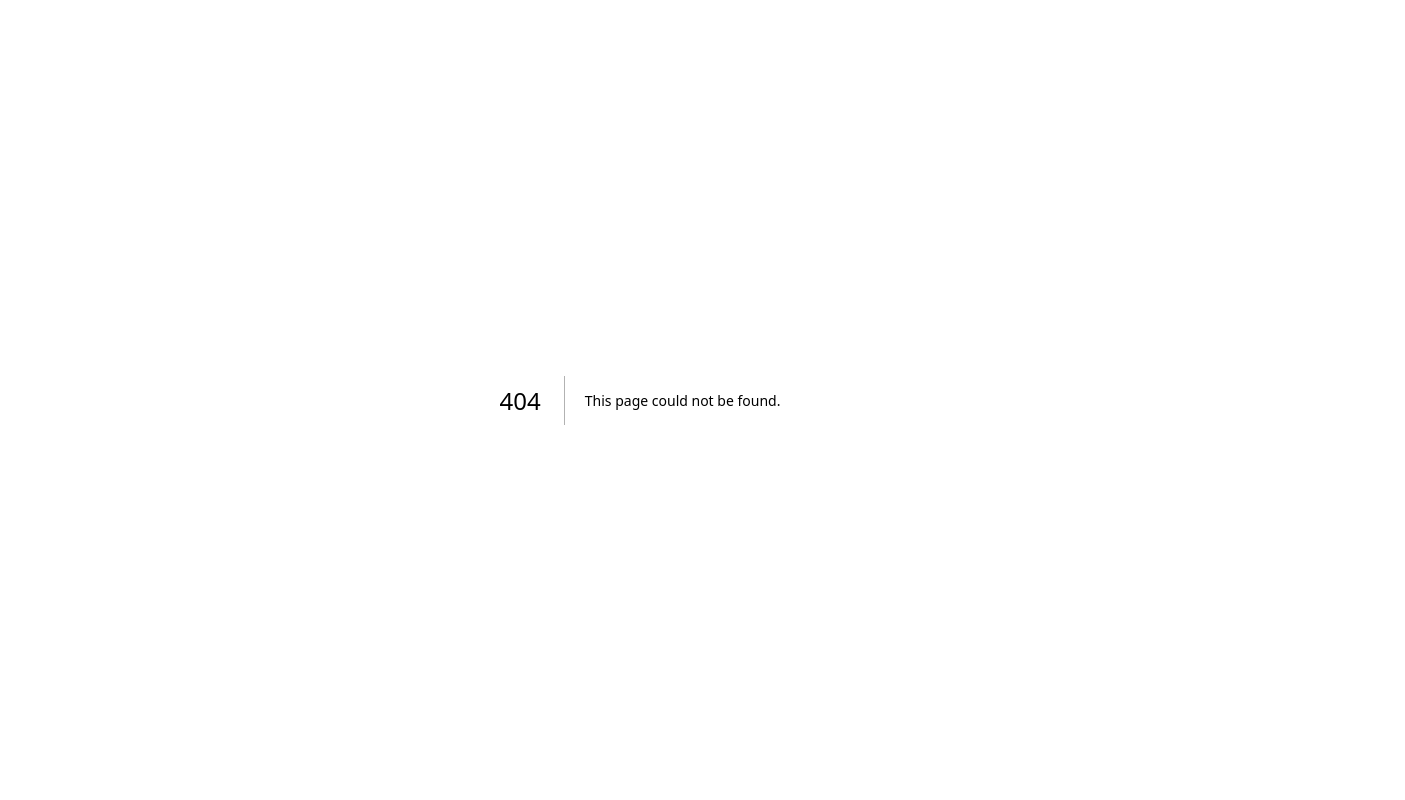
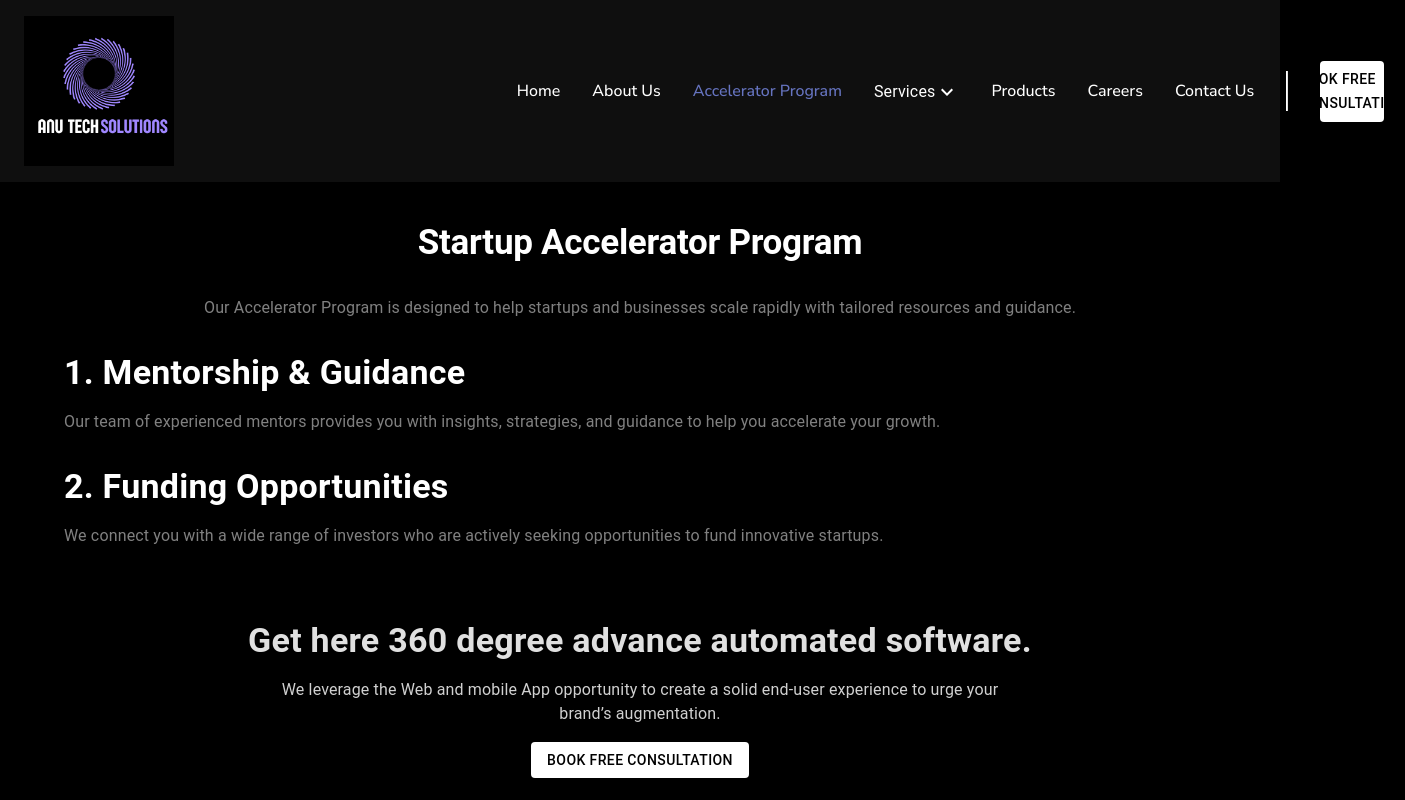
Before and after one commit to SkoolSaver/anuTechFronted, a Next.js app: page /acclerator-program in a window 1280 px wide. Before the commit this address had no page. Shown: the top 800 px of the page, 1405 px wide, since content can reach past the window. Built offline with nearby package versions, Linux system fonts and the light colour scheme.

Commit message:
Adding Startup Program

```diff
--- /dev/null
+++ b/app/acclerator-program/layout.js
@@ -0,0 +1,17 @@
+import React from "react";
+
+import { Box } from "@mui/material";
+import Header from "../sections/layout/Header";
+import Footer from "../sections/layout/Footer";
+
+const Layout = ({ children }) => {
+  return (
+    <Box>
+      <Header />
+      {children}
+      <Footer />
+    </Box>
+  );
+};
+
+export default Layout;
--- /dev/null
+++ b/app/acclerator-program/page.js
@@ -0,0 +1,10 @@
+import React from "react";
+import AccleratorProgram from "../sections/acclerator-program/AccleratorProgram";
+
+export const metadata = {
+  title: "acclerator-program",
+};
+
+export default function page() {
+  return <AccleratorProgram />;
+}
--- /dev/null
+++ b/app/sections/acclerator-program/AccleratorProgram.jsx
@@ -0,0 +1,56 @@
+import React from "react";
+import { Container, Typography, Box } from "@mui/material";
+import { popins } from "@/app/google-fonts/fonts"; // Assuming you are using this font
+
+const AccleratorProgram = () => {
+  return (
+    <Container maxWidth="lg" sx={{ py: 5 }}>
+      {/* Page Title */}
+      <Typography
+        variant="h2"
+        fontSize={35}
+        fontWeight={600}
+        textAlign="center"
+        className={popins.className}
+        sx={{ mb: 4, color: "white" }}
+      >
+        Startup Accelerator Program
+      </Typography>
+
+      {/* Introduction Section */}
+      <Typography
+        variant="body1"
+        sx={{ mb: 4, textAlign: "center", color: "gray" }}
+      >
+        Our Accelerator Program is designed to help startups and businesses scale rapidly with tailored resources and guidance.
+      </Typography>
+
+      {/* Sections for the Program */}
+      <Box>
+        {/* Example Section 1 */}
+        <Box sx={{ mb: 4 }}>
+          <Typography variant="h4" fontWeight={600} color="white">
+            1. Mentorship & Guidance
+          </Typography>
+          <Typography variant="body1" color="gray" sx={{ mt: 2 }}>
+            Our team of experienced mentors provides you with insights, strategies, and guidance to help you accelerate your growth.
+          </Typography>
+        </Box>
+
+        {/* Example Section 2 */}
+        <Box sx={{ mb: 4 }}>
+          <Typography variant="h4" fontWeight={600} color="white">
+            2. Funding Opportunities
+          </Typography>
+          <Typography variant="body1" color="gray" sx={{ mt: 2 }}>
+            We connect you with a wide range of investors who are actively seeking opportunities to fund innovative startups.
+          </Typography>
+        </Box>
+
+        {/* Add more sections or details about the Accelerator Program as needed */}
+      </Box>
+    </Container>
+  );
+};
+
+export default AccleratorProgram;
--- a/app/sections/contact-us/ContactUsPage.jsx
+++ b/app/sections/contact-us/ContactUsPage.jsx
@@ -57,7 +57,7 @@ const ContactUsPage = () => {
               fontWeight={600}
               color="white"
             >
-              AnuTechSolutions Address
+              Anu Tech Solutionss Address
             </Typography>
             <Stack direction="row" spacing={2}>
               <Icon
--- a/app/sections/layout/Footer.jsx
+++ b/app/sections/layout/Footer.jsx
@@ -34,9 +34,6 @@ const footerDesigns = [
   { id: 9, image: "asset 9.png", title: "JavaScript" },
   { id: 10, image: "asset 10.png", title: "Python" },
   { id: 11, image: "asset 11.png", title: "MySQL" },
-  { id: 12, image: "jawahar.png", title: "React JS" },
-  { id: 13, image: "gopi.png", title: "Node JS" },
-  { id: 14, image: "shubham.png", title: "Redux" },
 ];
 
 const scrollAnimation = keyframes`
--- a/app/sections/layout/Header.jsx
+++ b/app/sections/layout/Header.jsx
@@ -117,9 +117,9 @@ const Header = () => {
         >
           {/* <Box width="20%">
             <Link href="/" underline="none" style={{ textDecoration: "none", display: "flex", alignItems: "center"  }}>
-            <Image width={90} height={90} src="/logo.png" alt="AnuTechSolutions logo" style={{ objectFit: 'cover' }} />
+            <Image width={90} height={90} src="/logo.png" alt="Anu Tech Solutionss logo" style={{ objectFit: 'cover' }} />
               <Typography variant="h3" className="gradientText" fontSize={35} fontWeight="bold" sx={{ color: '#7A1CAC', ml: 2 }}>
-                AnuTechSolutions
+                Anu Tech Solutionss
               </Typography>
             </Link>
           </Box> */}
@@ -129,7 +129,7 @@ const Header = () => {
                 width={150}
                 height={150}
                 src="/logo.png"
-                alt="AnuTechSolutions logo"
+                alt="Anu Tech Solutionss logo"
                 style={{ objectFit: 'cover' }}
               />
             </Link>
@@ -154,6 +154,17 @@ const Header = () => {
               color={isActiveEle === "about-us" ? "#6674c0" : "white"}
             >
               About Us
+            </Box>
+
+            <Box
+              onClick={handleclick("acclerator-program")}
+              component={Link}
+              href="/acclerator-program"
+              className={nunitoSans.className}
+              sx={linkObj}
+              color={isActiveEle === "acclerator-program" ? "#6674c0" : "white"}
+            >
+              Accelerator Program
             </Box>
 
             {/* service */}
```
Also changed, not shown: app/sections/components/helpers/content.js (+6 -6 lines), 1 other file (tests, documents, lock files or other folders).
